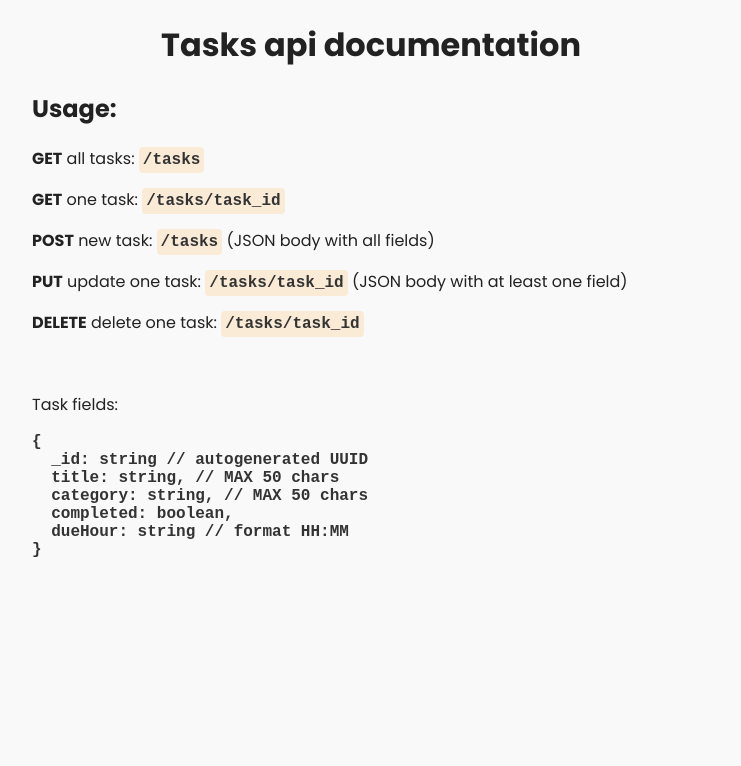
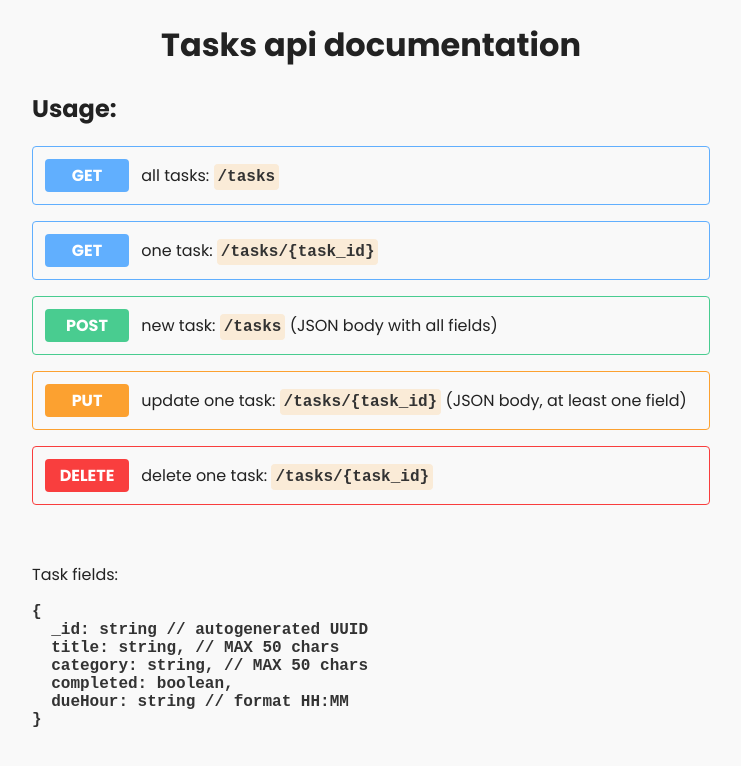
Before and after one commit to famgz/tasks-api, a Flask app: page / in a window 1280 px wide. Shown: the top 766 px of the page, without its empty margins (269-1010 px from the left). Run offline with Flask 3, Linux system fonts and the light colour scheme.

Commit message:
docs: documentation style

```diff
--- a/templates/docs.html
+++ b/templates/docs.html
@@ -9,6 +9,12 @@
       href="https://fonts.googleapis.com/css2?family=Poppins:ital,wght@0,100;0,200;0,300;0,400;0,500;0,600;0,700;0,800;0,900;1,100;1,200;1,300;1,400;1,500;1,600;1,700;1,800;1,900&display=swap"
       rel="stylesheet" />
     <style>
+      :root {
+        --get: #61affe;
+        --post: #49cc90;
+        --put: #fca130;
+        --delete: #f93e3e;
+      }
       body {
         background-color: #f9f9f9;
         color: #222;
@@ -33,28 +39,75 @@
       div.code {
         width: fit-content;
       }
+      .method-wrapper {
+        border: 1px solid #aaa;
+        padding: 12px;
+        border-radius: 4px;
+
+        & strong {
+          display: inline-block;
+          color: white;
+          padding: 4px 12px;
+          border-radius: 4px;
+          margin-right: 8px;
+          min-width: 60px;
+          text-align: center;
+        }
+      }
+
+      .get {
+        border: 1px solid var(--get);
+
+        & strong {
+          background-color: var(--get);
+        }
+      }
+      .post {
+        border: 1px solid var(--post);
+
+        & strong {
+          background-color: var(--post);
+        }
+      }
+      .put {
+        border: 1px solid var(--put);
+
+        & strong {
+          background-color: var(--put);
+        }
+      }
+      .delete {
+        border: 1px solid var(--delete);
+
+        & strong {
+          background-color: var(--delete);
+        }
+      }
     </style>
   </head>
   <body>
     <div class="container">
       <h1 style="text-align: center">Tasks api documentation</h1>
       <h2>Usage:</h2>
-      <p><strong>GET</strong> all tasks: <span class="code">/tasks</span></p>
-      <p>
-        <strong>GET</strong> one task: <span class="code">/tasks/task_id</span>
+      <p class="method-wrapper get">
+        <strong>GET</strong> all tasks: <span class="code">/tasks</span>
       </p>
-      <p>
+      <p class="method-wrapper get">
+        <strong>GET</strong> one task:
+        <span class="code">/tasks/{task_id}</span>
+      </p>
+      <p class="method-wrapper post">
         <strong>POST</strong> new task: <span class="code">/tasks</span>
         (JSON body with all fields)
       </p>
-      <p>
+      <p class="method-wrapper put">
         <strong>PUT</strong> update one task:
-        <span class="code">/tasks/task_id</span>
-        (JSON body with at least one field)
+        <span class="code">/tasks/{task_id}</span>
+        (JSON body, at least one field)
       </p>
-      <p>
+      <p class="method-wrapper delete">
         <strong>DELETE</strong> delete one task:
-        <span class="code">/tasks/task_id</span>
+        <span class="code">/tasks/{task_id}</span>
       </p>
 
       <br />
```
